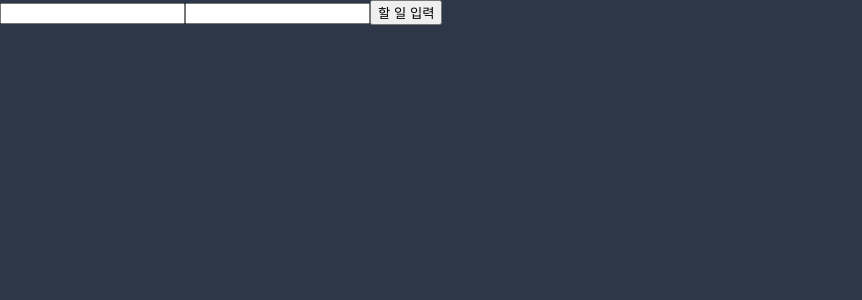
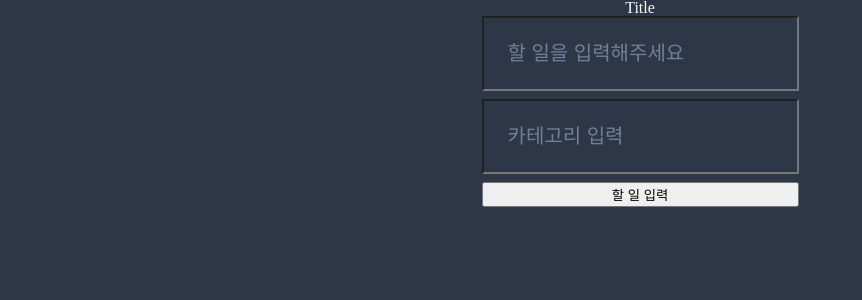
Before and after one commit to turtle601/to-do-to-do, a React (Create React App) app in the folder front/: page / in a window 1280 px wide. Shown: the top 300 px of the page, without its empty margins (0-862 px from the left). Built offline with nearby package versions, Linux system fonts and the light colour scheme.

Commit message:
feat: input, form styling + layout.ts styling #8

```diff
--- a/front/src/components/TodoInput.tsx
+++ b/front/src/components/TodoInput.tsx
@@ -6,6 +6,8 @@ import { useForm } from 'react-hook-form';
 import { todosState } from '../atoms/atom.todo';
 
 import { FormType } from '../types/type';
+
+import { Input, Form } from '../styles/customs';
 
 const TodoInput = () => {
   const [todos, setTodos] = useRecoilState(todosState);
@@ -25,13 +27,17 @@ const TodoInput = () => {
 
   return (
     <>
-      <form onSubmit={handleSubmit(submitTodo)}>
-        <input {...register('text', { required: '할 일을 입력하세요' })} />
-        <input
+      <Form onSubmit={handleSubmit(submitTodo)}>
+        <Input
+          {...register('text', { required: '할 일을 입력하세요' })}
+          placeholder="할 일을 입력해주세요"
+        />
+        <Input
           {...register('category', { required: '카테고리를 정해주세요' })}
+          placeholder="카테고리 입력"
         />
         <button type="submit">할 일 입력</button>
-      </form>
+      </Form>
       <div>{errors?.text?.message}</div>
       <div>{errors?.category?.message}</div>
 
--- a/front/src/components/TodoTemplate.tsx
+++ b/front/src/components/TodoTemplate.tsx
@@ -1,11 +1,14 @@
 import React from 'react';
 import { ChildrenProps } from '../types/type.props';
 
+import { HCenter } from '../layout/layout';
+
 const TodoTemplate = ({ children }: ChildrenProps) => {
   return (
-    <>
-      <div>{children}</div>
-    </>
+    <HCenter>
+      <div>Title</div>
+      {children}
+    </HCenter>
   );
 };
 
--- /dev/null
+++ b/front/src/layout/layout.ts
@@ -0,0 +1,26 @@
+import styled, { css } from 'styled-components';
+
+export const Flex = styled.div`
+  display: flex;
+`;
+
+export const FlexGap = styled(Flex)`
+  ${({ theme }) => {
+    return css`
+      gap: ${theme.space[2]};
+    `;
+  }}
+`;
+
+export const VFlex = styled(Flex)`
+  flex-direction: column;
+`;
+
+export const Center = styled(Flex)`
+  align-items: center;
+  justify-content: center;
+`;
+
+export const HCenter = styled(VFlex)`
+  align-items: center;
+`;
--- /dev/null
+++ b/front/src/styles/customs.ts
@@ -0,0 +1,30 @@
+import styled, { css } from 'styled-components';
+
+export const Input = styled.input`
+  outline: none;
+  background: none;
+
+  ${({ theme }) => {
+    return css`
+      padding: ${theme.space[6]};
+      font-size: ${theme.fontSizes.xl};
+      &:focus {
+        border-color: ${theme.color.primary};
+      }
+      &::placeholder {
+        color: ${theme.color.gray[500]};
+      }
+    `;
+  }}
+`;
+
+export const Form = styled.form`
+  display: flex;
+  flex-direction: column;
+
+  ${({ theme }) => {
+    return css`
+      gap: ${theme.space[2]};
+    `;
+  }}
+`;
```
Also changed, not shown: front/src/styles/styled.d.ts (+36 -0 lines).
